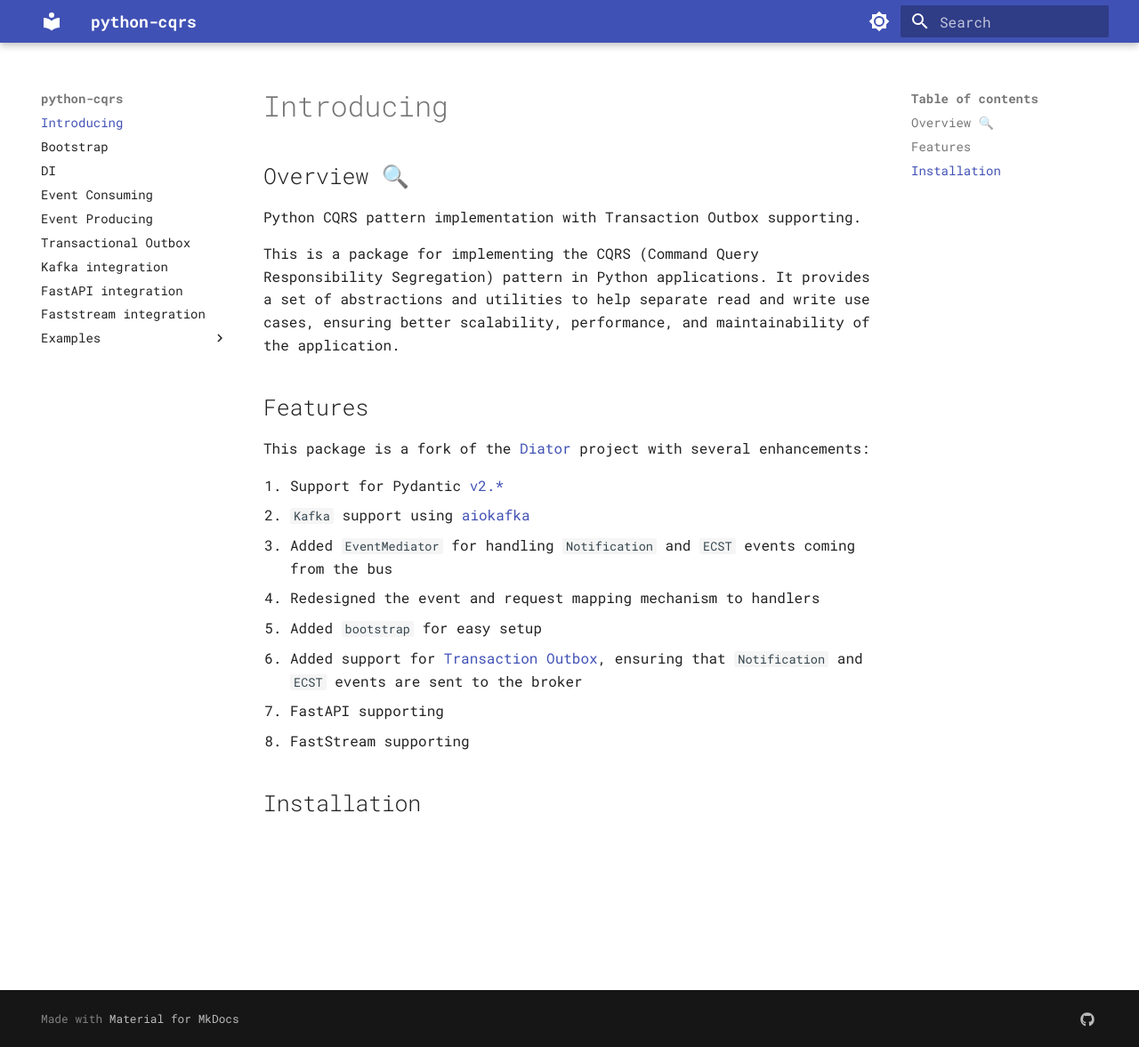
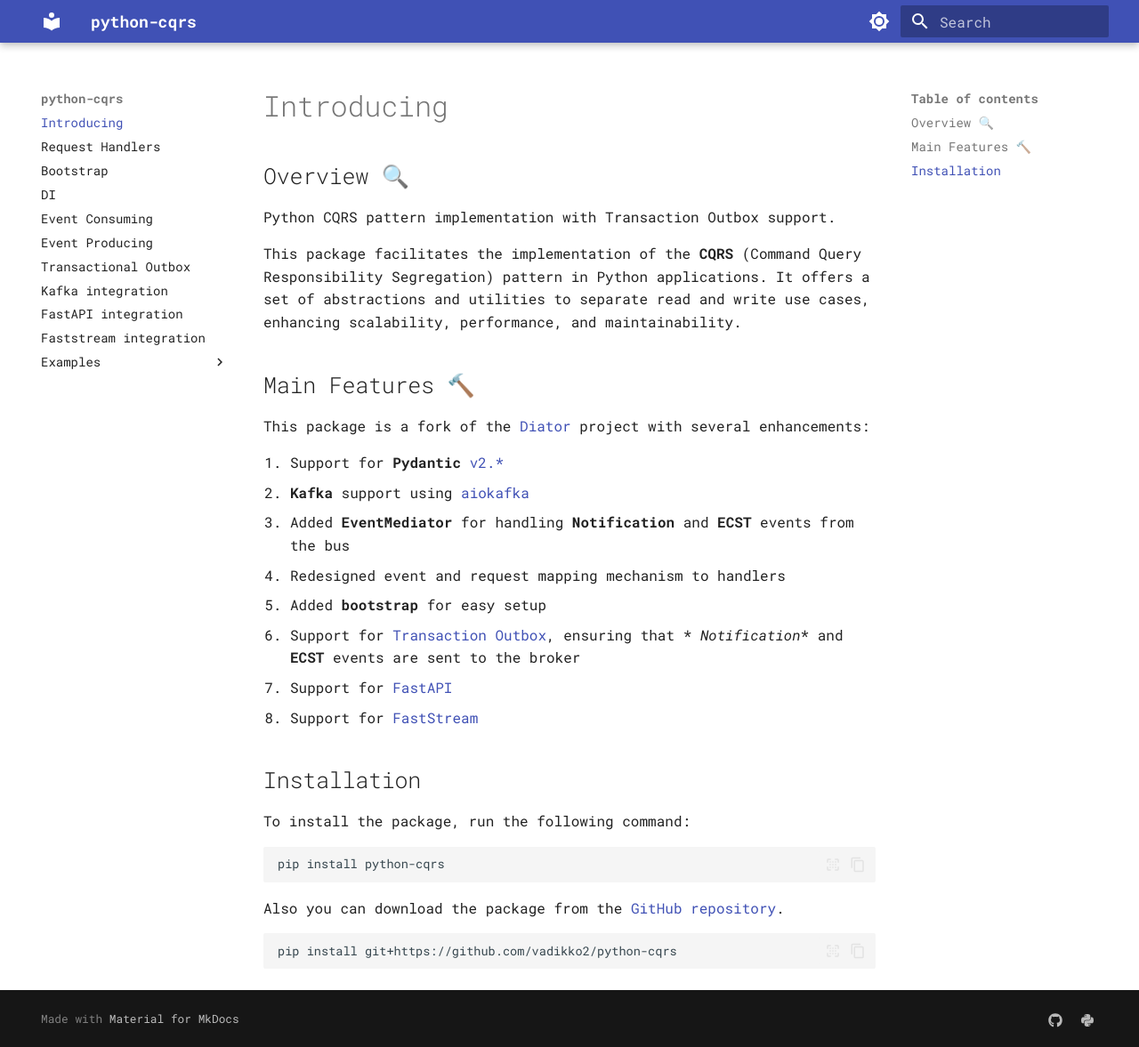
Before and after one commit to vadikko2/python-cqrs-mkdocs, an MkDocs documentation site: the page built from docs/index.md, in a window 1280 px wide and 1177 px high. Shown: the whole window at 89% size. Built offline with MkDocs 1.6.1 and Material for MkDocs 9.7.7, drawn with Linux system fonts in a browser that asks for light colours.

Commit message:
Update documentaion

````diff
--- a/docs/index.md
+++ b/docs/index.md
@@ -2,25 +2,36 @@
 
 ## Overview 🔍
 
-Python CQRS pattern implementation with Transaction Outbox supporting.
+Python CQRS pattern implementation with Transaction Outbox support.
 
-This is a package for implementing the CQRS (Command Query Responsibility Segregation) pattern in Python applications.
-It provides a set of abstractions and utilities to help separate read and write use cases, ensuring better scalability,
-performance, and maintainability of the application.
+This package facilitates the implementation of the **CQRS** (Command Query Responsibility Segregation) pattern in Python
+applications. It offers a set of abstractions and utilities to separate read and write use cases, enhancing scalability,
+performance, and maintainability.
 
-
-## Features
+## Main Features 🔨
 
 This package is a fork of the [Diator](https://akhundmurad.github.io/diator/) project with several enhancements:
 
-1. Support for Pydantic [v2.*](https://docs.pydantic.dev/2.8/)
-2. `Kafka` support using [aiokafka](https://github.com/aio-libs/aiokafka)
-3. Added `EventMediator` for handling `Notification` and `ECST` events coming from the bus
-4. Redesigned the event and request mapping mechanism to handlers
-5. Added `bootstrap` for easy setup
-6. Added support for [Transaction Outbox](https://microservices.io/patterns/data/transactional-outbox.html), ensuring
-   that `Notification` and `ECST` events are sent to the broker
-7. FastAPI supporting
-8. FastStream supporting
+1. Support for **Pydantic** [v2.*](https://docs.pydantic.dev/2.8/)
+2. **Kafka** support using [aiokafka](https://github.com/aio-libs/aiokafka)
+3. Added **EventMediator** for handling **Notification** and **ECST** events from the bus
+4. Redesigned event and request mapping mechanism to handlers
+5. Added **bootstrap** for easy setup
+6. Support for [Transaction Outbox](https://microservices.io/patterns/data/transactional-outbox.html), ensuring that *
+   *Notification** and **ECST** events are sent to the broker
+7. Support for [FastAPI](https://fastapi.tiangolo.com/)
+8. Support for [FastStream](https://faststream.airt.ai/)
 
 ## Installation
+
+To install the package, run the following command:
+
+```bash
+pip install python-cqrs
+```
+
+Also you can download the package from the [GitHub repository](https://github.com/vadikko2/python-cqrs).
+
+```bash
+pip install git+https://github.com/vadikko2/python-cqrs
+```
--- a/mkdocs.yml
+++ b/mkdocs.yml
@@ -1,6 +1,10 @@
 site_name: python-cqrs
 theme:
   name: material
+  features:
+    - content.code.copy
+    - content.code.annotate
+    - content.code.select
   icon:
     annotation: material/chevron-right-circle
   font:
@@ -19,6 +23,7 @@
         icon: material/brightness-4
         name: Switch to light mode
 markdown_extensions:
+  - admonition
   - toc:
       permalink: true
   - codehilite:
@@ -32,11 +37,15 @@
   - pymdownx.inlinehilite
   - pymdownx.snippets
   - pymdownx.superfences
+  - pymdownx.details
   - attr_list
 extra:
   social:
     - icon: fontawesome/brands/github
       link: https://github.com/vadikko2/python-cqrs
+    - icon: fontawesome/brands/python
+      link: https://pypi.org/project/python-cqrs/
 plugins:
     - search
     - awesome-pages
+    - autorefs
--- a/requirements.txt
+++ b/requirements.txt
@@ -1,5 +1,6 @@
 mkdocs==1.*
 mkdocs-material==9.*
 mkdocs-awesome-pages-plugin==2.9.3
+mkdocs-autorefs
 
 pre-commit
````
Also changed, not shown: docs/examples/bootstrap.md (+1 -1 lines), docs/examples/request_handler.md (added, +78 -0 lines), docs/request_handler.md (added, +79 -0 lines), docs/.pages, images/img.png (added).
